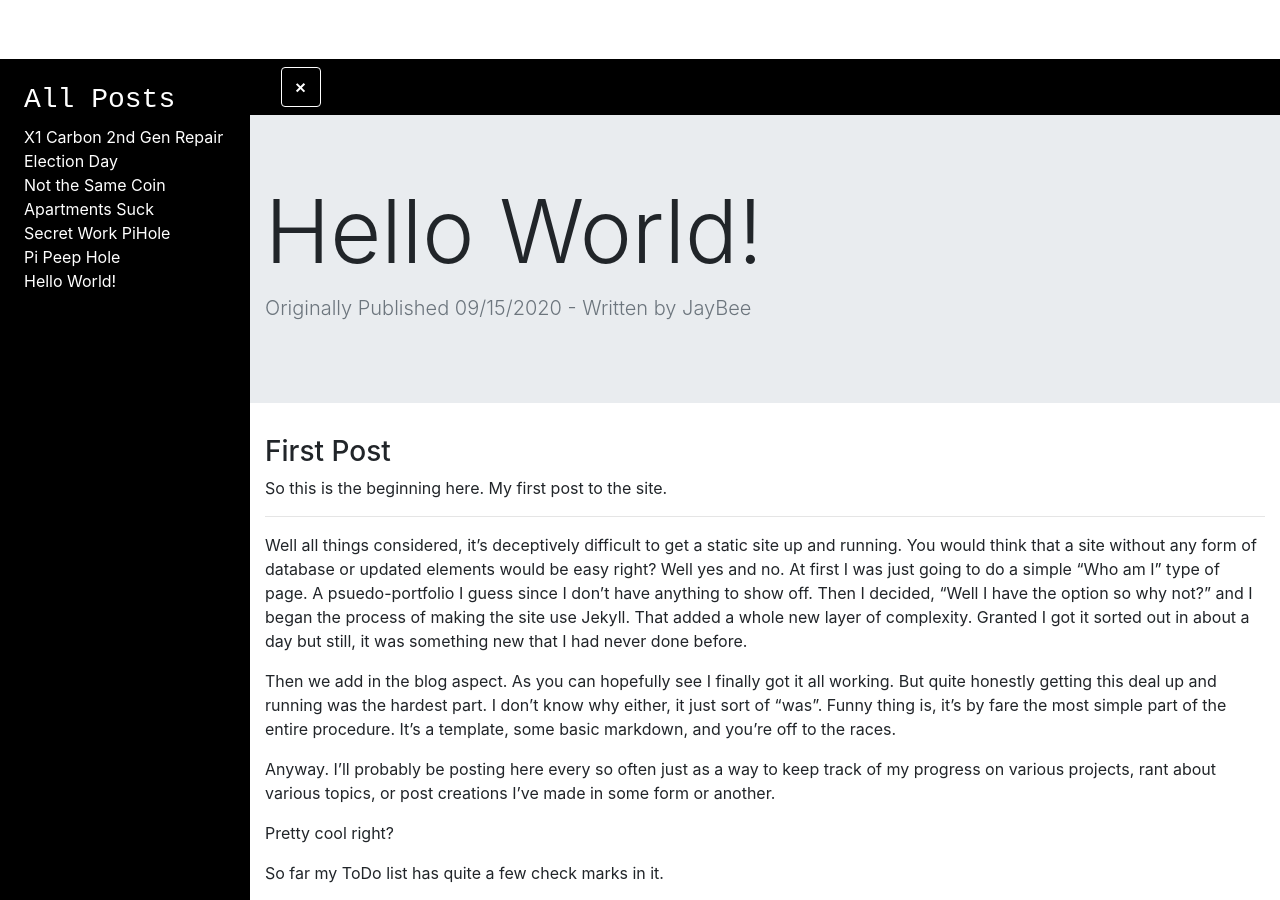
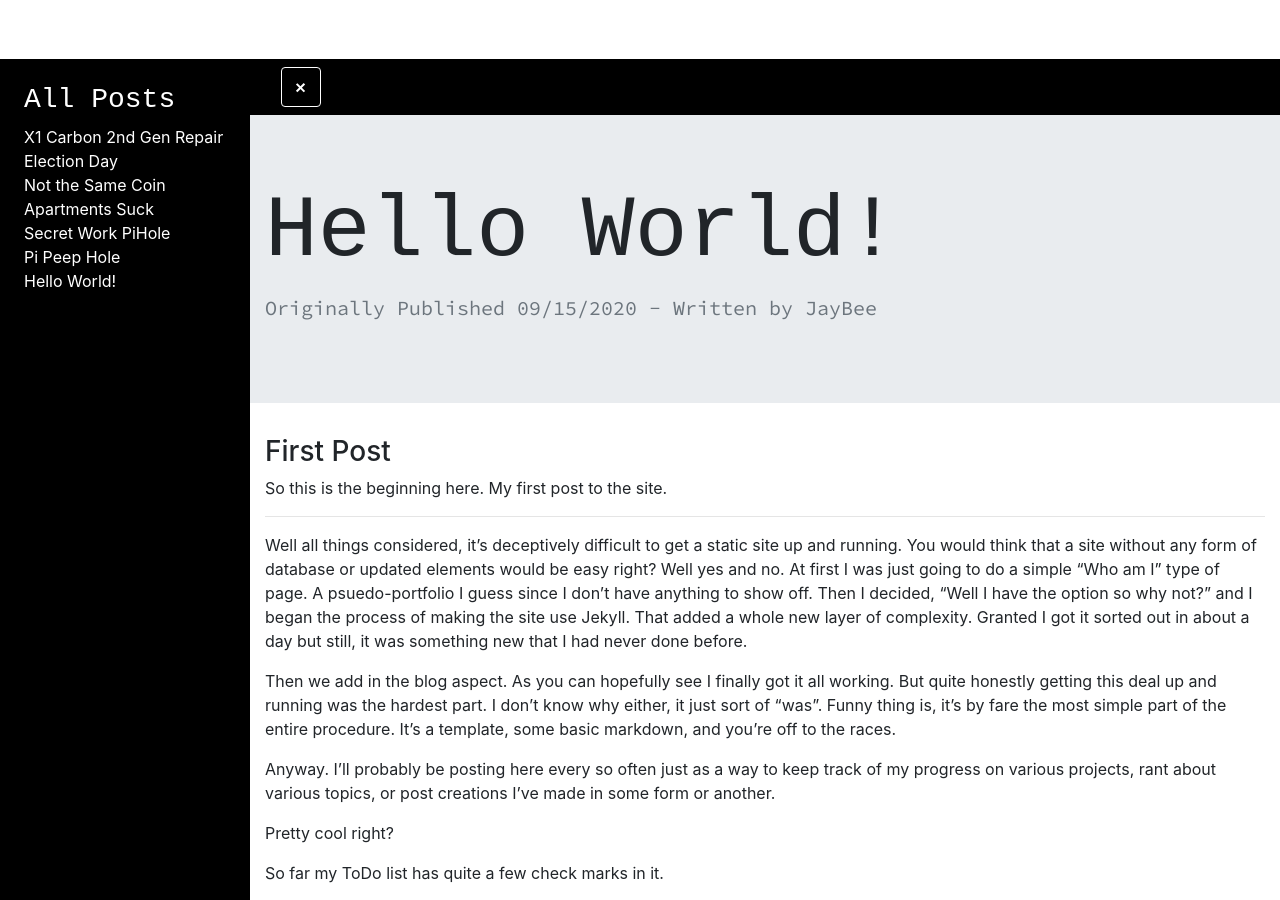
Before and after one commit to JayBee2814/jaybee2814.github.io, a Jekyll site: the page built from _posts/2020-09-15-hello-world.markdown, in a window 1280 px wide and 900 px high. Built offline with Jekyll 4.4.1, drawn with Linux system fonts in a browser that asks for light colours; nearby versions of some CDN libraries; some web fonts are replaced.

Commit message:
Make text on BLog posts pretty

```diff
--- a/_layouts/post.html
+++ b/_layouts/post.html
@@ -40,10 +40,10 @@ layout: default
           <div class="jumbotron jumbotron-fluid">
               <div class="container">
                 <!-- Make this text smaller at a certain device size -->
-                  <h1 class="display-2">{{ page.title }}</h1>
-                  <p class="lead text-muted">Originally Published {{ page.date | date: "%m/%d/%Y" }} - Written by {{ page.author }}</p>
+                  <h1 class="display-2 header-text">{{ page.title }}</h1>
+                  <p class="lead text-muted header-sub-text">Originally Published {{ page.date | date: "%m/%d/%Y" }} - Written by {{ page.author }}</p>
                   {% if page.last-modified %}
-                    <p class="lead text-muted">This page was updated on {{page.last-modified}} - Jump to update <a href="#addendum">here</a></p>
+                    <p class="lead text-muted header-sub-text">This page was updated on {{page.last-modified}} - Jump to update <a href="#addendum">here</a></p>
                   {% else %}
                     <!-- Just keep it blank -->
                   {% endif %}
```
